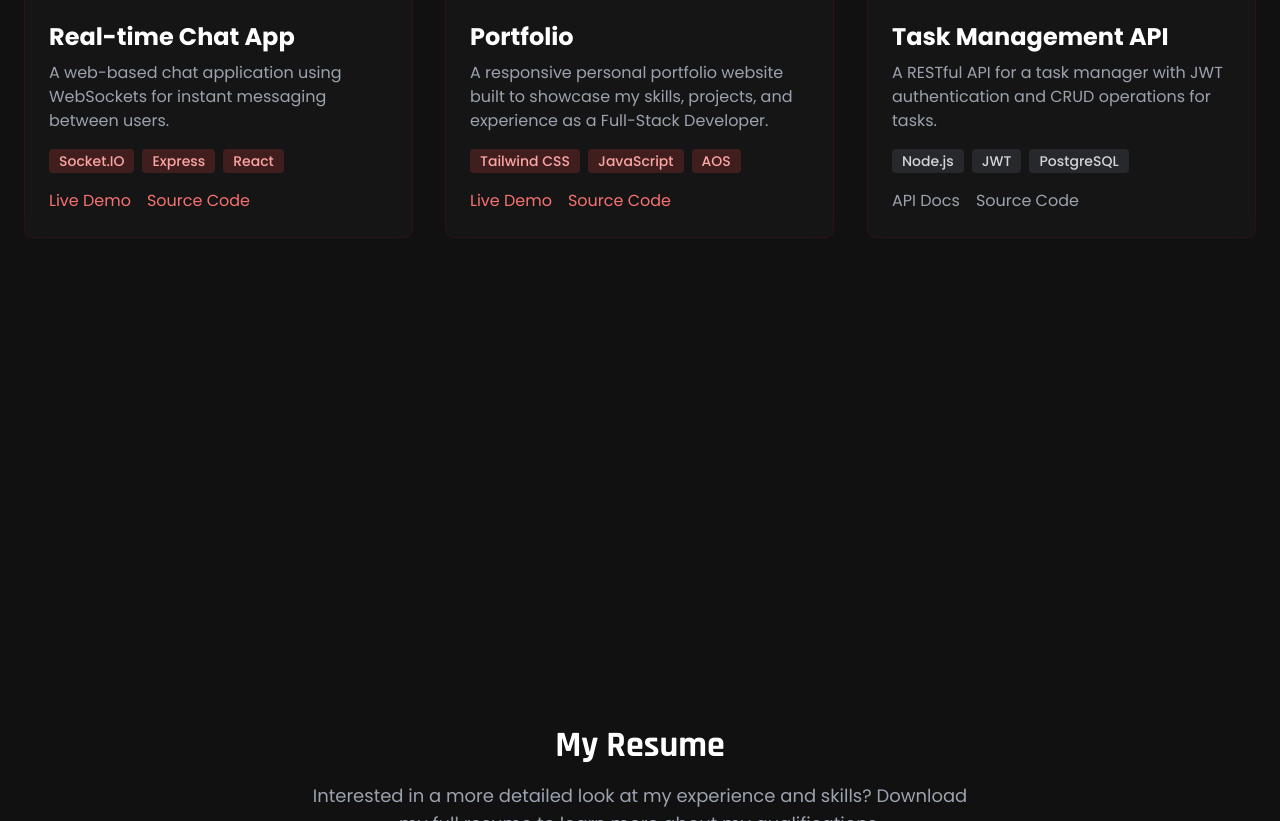
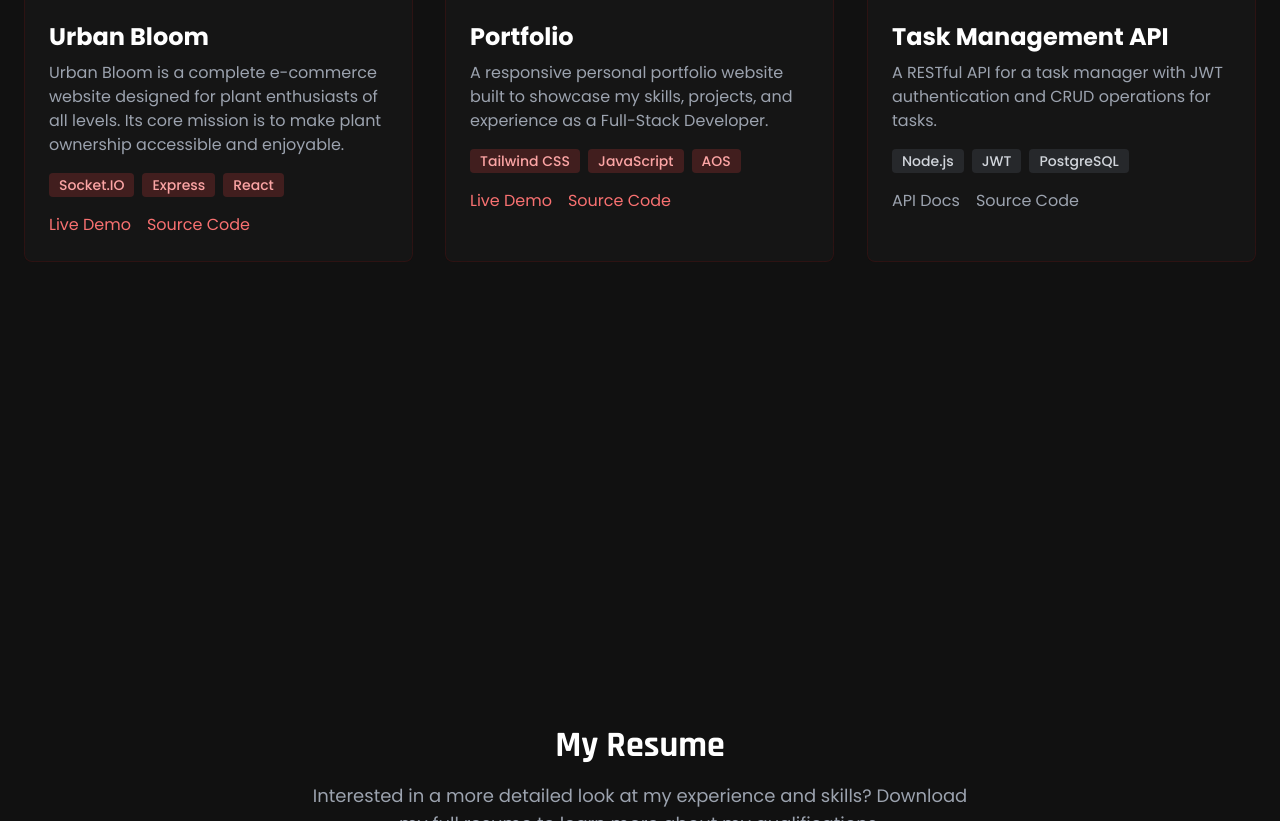
Before and after one commit to YashChaudhary1331/Personal-Portfolio, a plain HTML site: page index.html in a window 1280 px wide. Shown: the part 3156-3977 px from the top of the page. Drawn offline with nearby package versions, Linux system fonts and the light colour scheme.

Commit message:
Add files via upload

```diff
--- a/index.html
+++ b/index.html
@@ -183,8 +183,8 @@
                   <div class="glass-card rounded-lg overflow-hidden group" data-aos="zoom-in-up" data-aos-delay="100">
                     <img src="urbanbloom.png" alt="Project 2" class="w-full h-48 object-contain group-hover:scale-105 transition-transform duration-300">
                     <div class="p-6">
-                        <h3 class="text-2xl font-bold text-white mb-2">Real-time Chat App</h3>
-                        <p class="text-gray-400 mb-4">A web-based chat application using WebSockets for instant messaging between users.</p>
+                        <h3 class="text-2xl font-bold text-white mb-2">Urban Bloom</h3>
+                        <p class="text-gray-400 mb-4">Urban Bloom is a complete e-commerce website designed for plant enthusiasts of all levels. Its core mission is to make plant ownership accessible and enjoyable.</p>
                         <div class="flex flex-wrap gap-2 mb-4">
                             <span class="bg-red-500/20 text-red-300 text-sm font-medium px-2.5 py-0.5 rounded">Socket.IO</span>
                             <span class="bg-red-500/20 text-red-300 text-sm font-medium px-2.5 py-0.5 rounded">Express</span>
```
